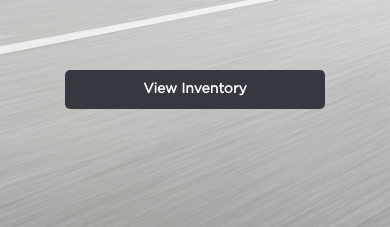
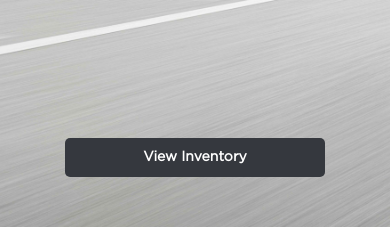
Before and after one commit to Niozk/TESLA_replica, a Vue app: page / in a window 390 px wide. Shown: the part 495-722 px from the top of the page. Built offline with nearby package versions, Linux system fonts and the light colour scheme.

Commit message:
ArticleButtons position fix

```diff
--- a/src/components/ArticleButtons.vue
+++ b/src/components/ArticleButtons.vue
@@ -71,7 +71,7 @@
         top: 0;
         left: 0;
         right: 0;
-        margin: 600px 36px 0 36px;
+        margin: 80vh 36px 0 36px;
         text-align: center;
     }
 
@@ -82,21 +82,7 @@
             align-items: center;
             flex-direction: column;
             gap: 15px;
-            margin: 565px 26px 0 26px;
-        }
-    }
-
-    @media only screen
-    and (max-height: 720px) {
-        .article-buttons {
-            margin: 450px 26px 0 26px;
-        }
-    }
-
-    @media only screen
-    and (max-height: 550px) {
-        .article-buttons {
-            margin: 300px 26px 0 26px;
+            margin: 75vh 26px 0 26px;
         }
     }
 </style>
```
